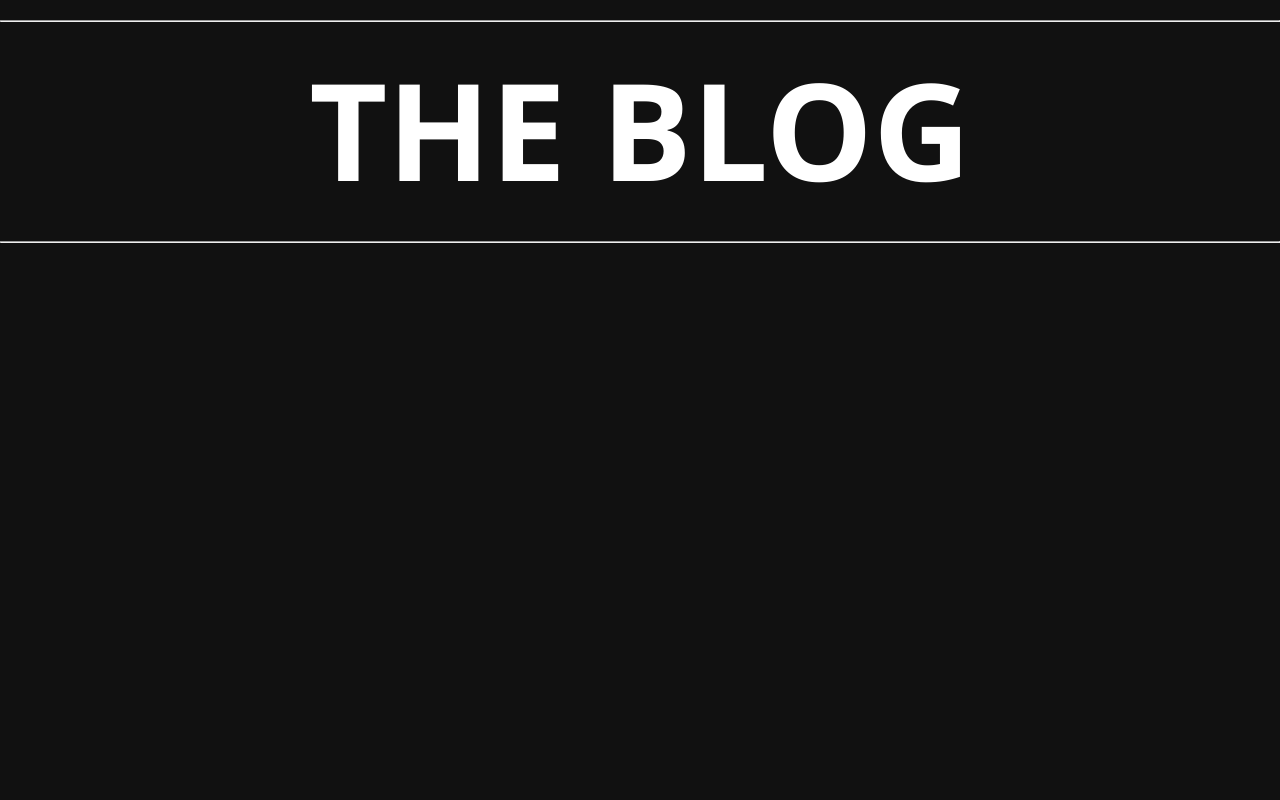
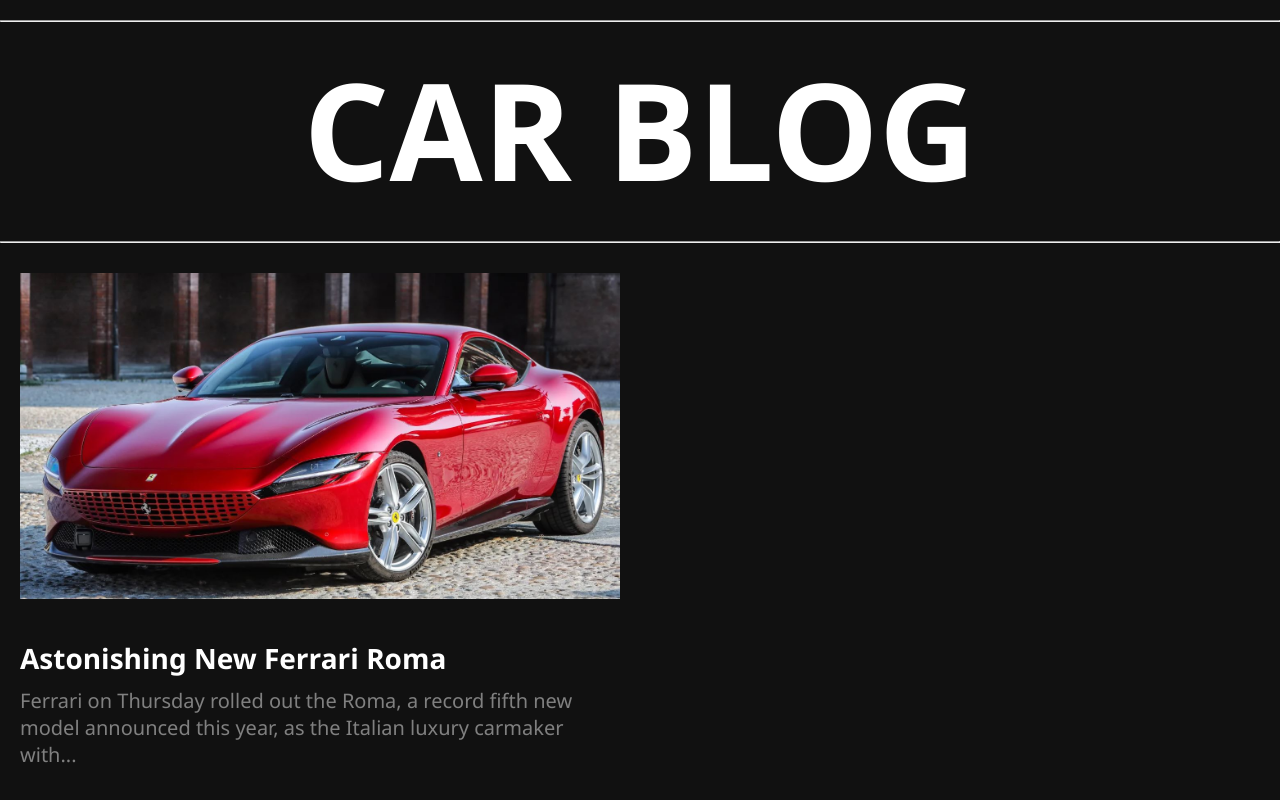
Before and after one commit to Weddly/angular-blog, an Angular app: page / in a window 1280 px wide. Built offline with nearby package versions, Linux system fonts and the light colour scheme.

Commit message:
Home Page and Big Card Component development

```diff
--- a/src/app/app.component.html
+++ b/src/app/app.component.html
@@ -1,2 +1,2 @@
-<app-menu-title></app-menu-title>
+<app-home></app-home>
 <router-outlet></router-outlet>
--- a/src/app/app.module.ts
+++ b/src/app/app.module.ts
@@ -7,6 +7,7 @@
 import { MenuTitleComponent } from './components/menu-title/menu-title.component';
 import { BigCardComponent } from './components/big-card/big-card.component';
 import { SmallCardComponent } from './components/small-card/small-card.component';
+import { HomeComponent } from './pages/home/home.component';
 
 @NgModule({
   declarations: [
@@ -14,7 +15,8 @@
     MenuBarComponent,
     MenuTitleComponent,
     BigCardComponent,
-    SmallCardComponent
+    SmallCardComponent,
+    HomeComponent
   ],
   imports: [
     BrowserModule,
--- a/src/app/components/big-card/big-card.component.css
+++ b/src/app/components/big-card/big-card.component.css
@@ -0,0 +1,29 @@
+.container__big-card{
+  /* border: solid white 2px; */
+  display: flex;
+  justify-content: flex-start;
+  flex-direction: column;
+  align-items: center;
+  margin: 0px 20px 10px 20px;
+  height: 100%;
+}
+
+.big-card__image > img {
+  width: 100%;
+}
+
+.big-card__title {
+  align-self: flex-start;
+  margin-top: 35px;
+}
+
+.big-card__title > h1 {
+  font-size: 28px;
+}
+
+.big-card__description > p {
+  align-self: flex-start;
+  font-size: 20px;
+  margin-top: 10px;
+  color: grey;
+}
--- a/src/app/components/big-card/big-card.component.html
+++ b/src/app/components/big-card/big-card.component.html
@@ -1 +1,15 @@
-<p>big-card works!</p>
+<div class="container__big-card">
+  <div class="big-card__image">
+    <img
+      src="../../../assets/cars/ferrari_roma.JPG"
+      alt="ferrari_roma"
+    >
+  </div>
+  <div class="big-card__title">
+    <h1><a href="">Astonishing New Ferrari Roma</a></h1>
+  </div>
+  <div class="big-card__description">
+    <p>Ferrari on Thursday rolled out the Roma, a record fifth new model announced this year, as the Italian luxury carmaker
+    with...</p>
+  </div>
+</div>
--- a/src/app/components/menu-title/menu-title.component.html
+++ b/src/app/components/menu-title/menu-title.component.html
@@ -1,5 +1,5 @@
 <div class="container__menu-title">
   <hr>
-  <h1>THE BLOG</h1>
+  <h1>CAR BLOG</h1>
   <hr>
 </div>
--- /dev/null
+++ b/src/app/pages/home/home.component.css
@@ -0,0 +1,14 @@
+.articles {
+  display: flex;
+  margin-top: 30px;
+}
+
+.articles__highlight {
+  width: 50%;
+  height: 500px;
+}
+
+.articles__list{
+  width: 50%;
+  height: 500px;
+}
--- /dev/null
+++ b/src/app/pages/home/home.component.html
@@ -0,0 +1,10 @@
+<app-menu-title></app-menu-title>
+<div class="articles">
+  <div class="articles__highlight">
+    <app-big-card></app-big-card>
+  </div>
+  <div class="articles__list">
+
+  </div>
+
+</div>
--- a/src/styles.css
+++ b/src/styles.css
@@ -5,4 +5,9 @@
   box-sizing: border-box;
   background-color: #111111;
   color: white;
+  font-family: 'Segoe UI', Tahoma, Geneva, Verdana, sans-serif;
 }
+
+a {
+  text-decoration: none;
+}
```
Also changed, not shown: src/app/pages/home/home.component.ts (added, +10 -0 lines), src/assets/cars/ferrari_roma.JPG (added), 1 other file (tests, documents, lock files or other folders).
